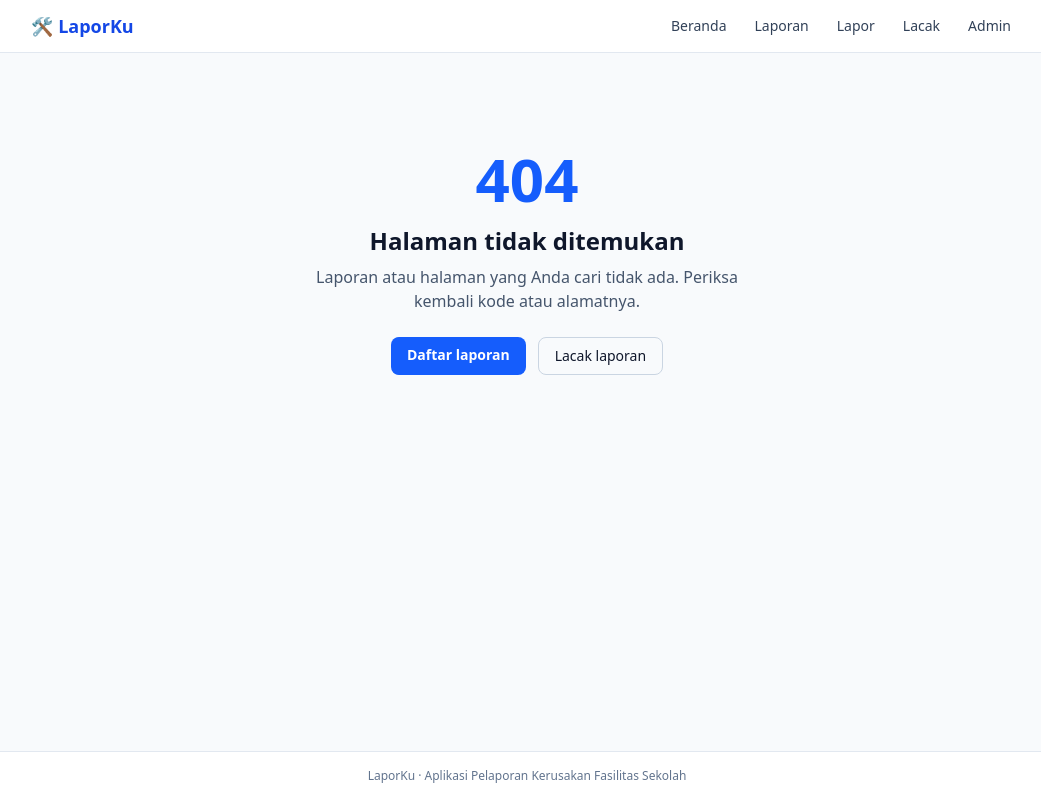
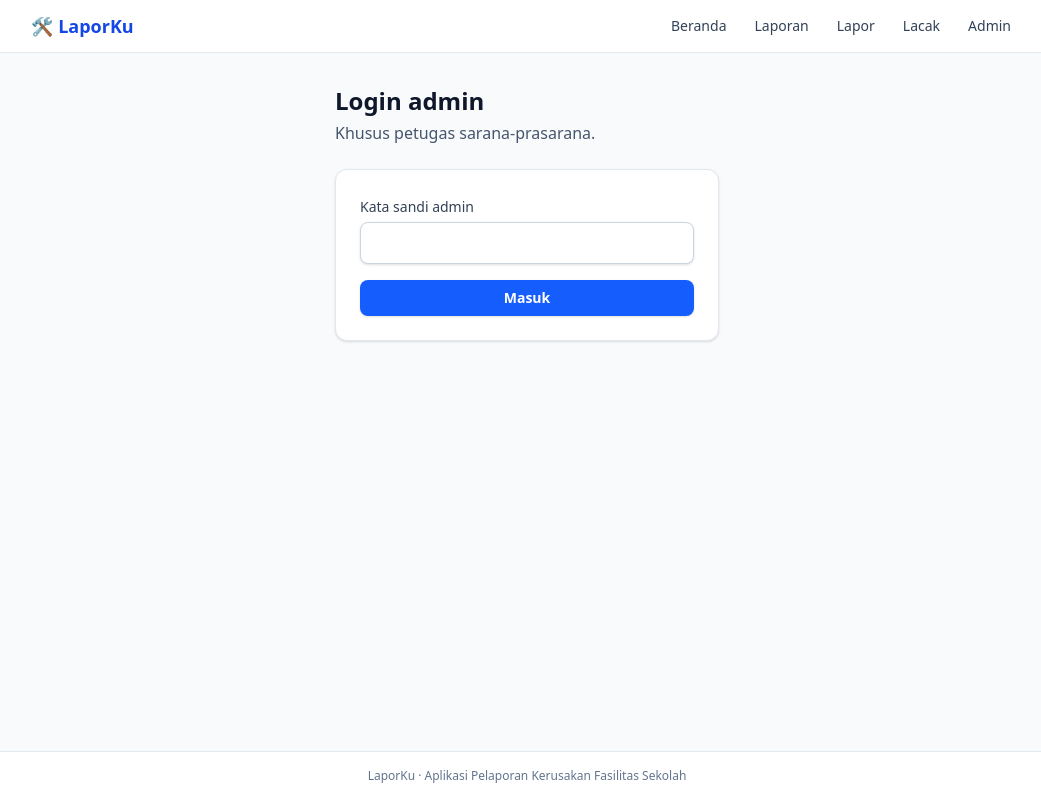
Before and after one commit to agisrpl1-maker/Laporku, a Next.js app: page /login in a window 1280 px wide. Before the commit this address had no page. Shown: the whole page, without its empty margins (113-1154 px from the left). Built offline with nearby package versions, Linux system fonts and the light colour scheme; no server answers.

Commit message:
feat(auth): halaman login admin dan tombol keluar

```diff
--- /dev/null
+++ b/app/admin/layout.tsx
@@ -0,0 +1,22 @@
+import Link from "next/link";
+import { logout } from "@/app/login/actions";
+
+export default function AdminLayout({ children }: LayoutProps<"/admin">) {
+  return (
+    <div className="space-y-6">
+      <div className="flex flex-wrap items-center justify-between gap-3 rounded-xl border border-slate-200 bg-white px-4 py-3 shadow-sm">
+        <div className="flex flex-wrap items-center gap-1 text-sm font-medium">
+          <span className="mr-2 rounded bg-slate-900 px-2 py-0.5 text-xs font-bold text-white">ADMIN</span>
+          <Link href="/admin" className="rounded-md px-3 py-1.5 hover:bg-slate-100">Semua laporan</Link>
+          <Link href="/admin/kategori" className="rounded-md px-3 py-1.5 hover:bg-slate-100">Kategori</Link>
+        </div>
+        <form action={logout}>
+          <button type="submit" className="rounded-lg border border-red-300 px-3 py-1.5 text-sm font-semibold text-red-700 hover:bg-red-50">
+            Keluar
+          </button>
+        </form>
+      </div>
+      {children}
+    </div>
+  );
+}
--- /dev/null
+++ b/app/login/actions.ts
@@ -0,0 +1,31 @@
+"use server";
+
+import { cookies } from "next/headers";
+import { redirect } from "next/navigation";
+import { buatToken, sandiBenar, SESSION_COOKIE, SESSION_MAX_AGE } from "@/lib/session";
+
+export type LoginState = { pesan?: string };
+
+export async function login(_prev: LoginState, formData: FormData): Promise<LoginState> {
+  const sandi = formData.get("sandi");
+  if (typeof sandi !== "string" || sandi.length === 0) {
+    return { pesan: "Kata sandi wajib diisi." };
+  }
+  if (!(await sandiBenar(sandi))) {
+    return { pesan: "Kata sandi salah. Silakan coba lagi." };
+  }
+
+  (await cookies()).set(SESSION_COOKIE, await buatToken(Date.now()), {
+    httpOnly: true,
+    secure: process.env.NODE_ENV === "production",
+    sameSite: "lax",
+    path: "/",
+    maxAge: SESSION_MAX_AGE,
+  });
+  redirect("/admin");
+}
+
+export async function logout(): Promise<void> {
+  (await cookies()).delete(SESSION_COOKIE);
+  redirect("/login");
+}
--- /dev/null
+++ b/app/login/form-login.tsx
@@ -0,0 +1,21 @@
+"use client";
+
+import { useActionState } from "react";
+import { login, type LoginState } from "./actions";
+import { Pesan, kelasInput, kelasTombol } from "@/components/ui";
+
+export function FormLogin() {
+  const [state, action, pending] = useActionState<LoginState, FormData>(login, {});
+  return (
+    <form action={action} className="space-y-4 rounded-xl border border-slate-200 bg-white p-6 shadow-sm">
+      {state.pesan && <Pesan jenis="galat">{state.pesan}</Pesan>}
+      <div>
+        <label htmlFor="sandi" className="text-sm font-medium text-slate-700">Kata sandi admin</label>
+        <input id="sandi" name="sandi" type="password" autoComplete="current-password" className={kelasInput} />
+      </div>
+      <button type="submit" disabled={pending} className={`${kelasTombol} w-full`}>
+        {pending ? "Memeriksa…" : "Masuk"}
+      </button>
+    </form>
+  );
+}
--- /dev/null
+++ b/app/login/page.tsx
@@ -0,0 +1,25 @@
+import type { Metadata } from "next";
+import { redirect } from "next/navigation";
+import { Suspense } from "react";
+import { isAdmin } from "@/lib/auth";
+import { Judul, Memuat } from "@/components/ui";
+import { FormLogin } from "./form-login";
+
+export const metadata: Metadata = { title: "Login admin" };
+
+export default function LoginPage() {
+  return (
+    <div className="mx-auto max-w-sm">
+      <Judul sub="Khusus petugas sarana-prasarana.">Login admin</Judul>
+      <Suspense fallback={<Memuat />}>
+        <Konten />
+      </Suspense>
+    </div>
+  );
+}
+
+async function Konten() {
+  // Admin yang sudah masuk langsung dialihkan ke /admin
+  if (await isAdmin()) redirect("/admin");
+  return <FormLogin />;
+}
```
